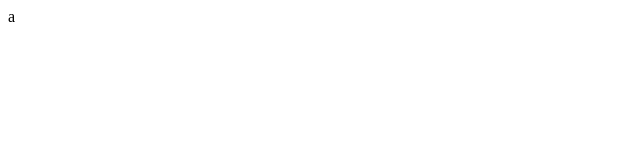
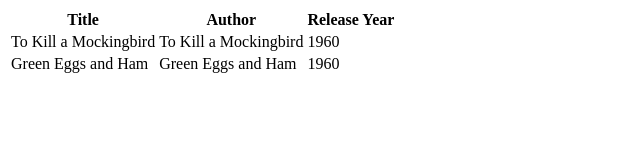
Before and after one commit to Hadddock/Library, a website: page index.html in a window 1280 px wide. Shown: the whole page, without its empty margins (0-640 px from the left). Drawn offline with Linux system fonts and the light colour scheme.

Commit message:
Add table to display books

```diff
--- a/app.js
+++ b/app.js
@@ -1,3 +1,4 @@
+const bookList = document.getElementById("BookList");
 const myLibrary = [];
 
 function Book(title, author, releaseYear) {
@@ -11,7 +12,28 @@
 }
 
 function displayBooks() {
-    myLibrary.forEach(book => console.log(book.title));
+
+    myLibrary.forEach(
+        book => {
+
+            const row = document.createElement("tr");
+
+            const title = document.createElement("td");
+            title.textContent = book.title;
+            row.appendChild(title);
+
+            const author = document.createElement("td");
+            author.textContent = book.title;
+            row.appendChild(author);
+
+            const releaseYear = document.createElement("td");
+            releaseYear.textContent = book.releaseYear;
+            row.appendChild(releaseYear);
+
+            bookList.appendChild(row);
+
+        }
+    );
 }
 
 const toKillAMockingBird = new Book("To Kill a Mockingbird", "Harper Lee", 1960);
--- a/index.html
+++ b/index.html
@@ -4,11 +4,26 @@
     <meta charset="UTF-8">
     <meta http-equiv="X-UA-Compatible" content="IE=edge">
     <meta name="viewport" content="width=device-width, initial-scale=1.0">
-    <script src="app.js"></script>
+    <script src="app.js" defer></script>
     <link rel="stylesheet" href="styles.css">
     <title>Document</title>
 </head>
 <body>
-    a
+    <table >
+        <thead>
+            <tr>
+                <th>Title</th>
+                <th>Author</th>
+                <th>Release Year</th>
+            </tr>
+        </thead>
+        <tbody id="BookList">
+
+        </tbody>
+
+
+
+    </table>
+
 </body>
 </html>
```
